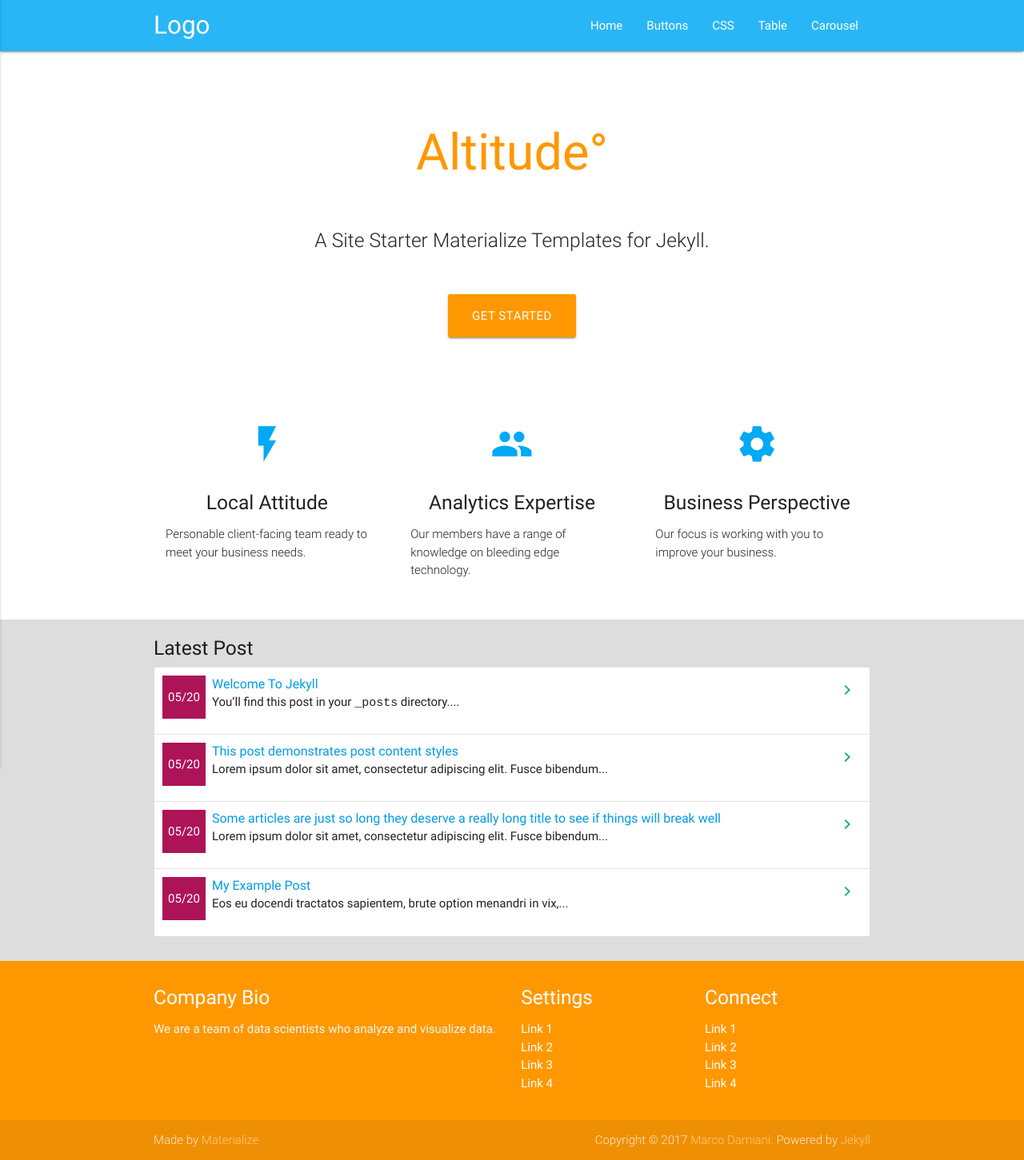
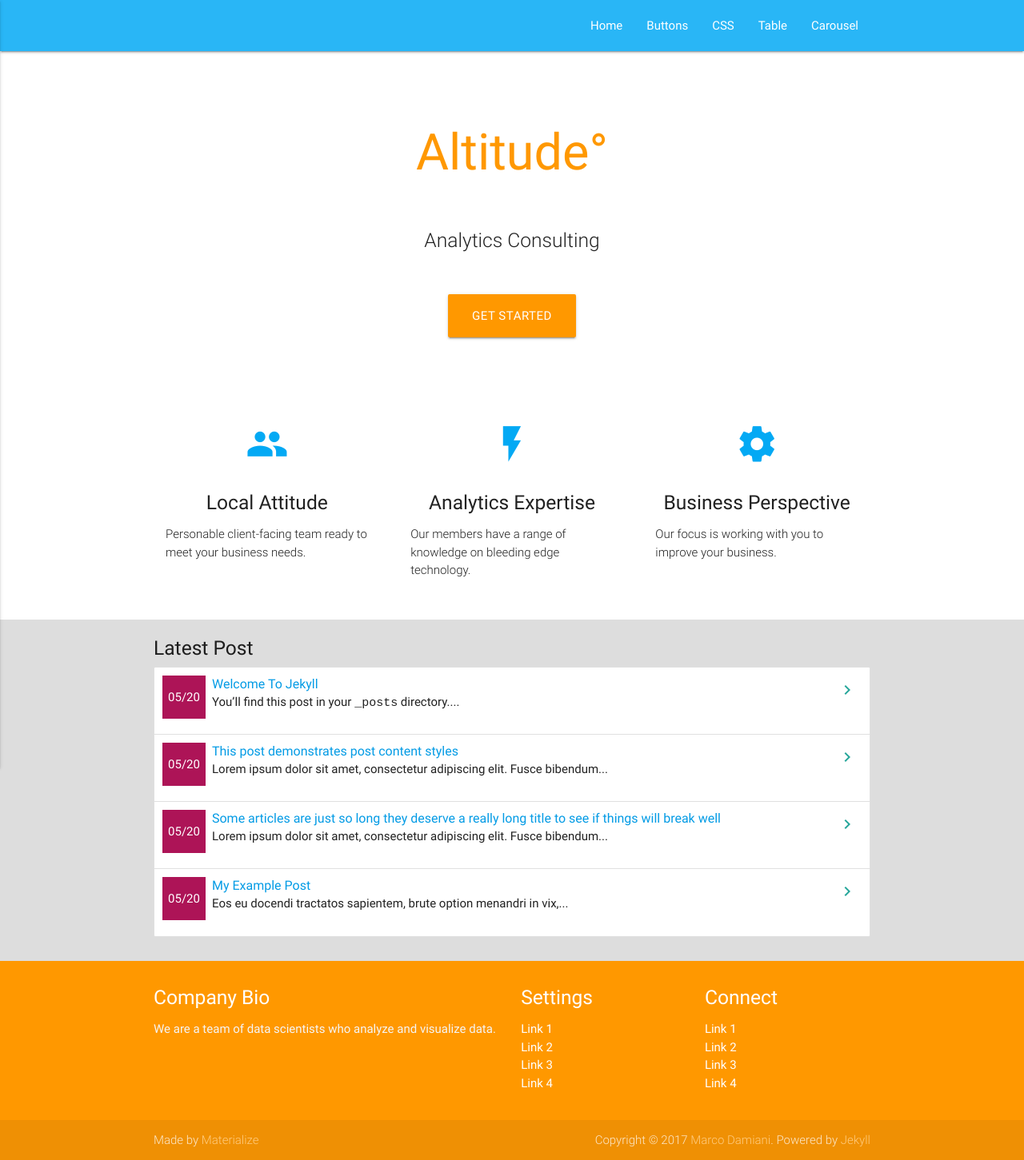
Before and after one commit to kiefersmith/Altitude-Website, a Jekyll site: the page built from index.md, in a window 1280 px wide. Shown: the whole page at 80% size. Built offline with Jekyll 4.4.1, drawn with Linux system fonts in a browser that asks for light colours.

Commit message:
Changing text.

```diff
--- a/_config.yml
+++ b/_config.yml
@@ -2,7 +2,7 @@ title: Altitude°
 author:
 email: altitudeconsultingLLC@gmail.com
 description: > # this means to ignore newlines until "baseurl:"
-  description
+  Bringing analytics consulting to the high country and beyond.
 
 twitter_username: macrod68
 github_username:  macrod68
--- a/_includes/header.html
+++ b/_includes/header.html
@@ -1,5 +1,5 @@
 <nav class="light-blue lighten-1" role="navigation">
-    <div class="nav-wrapper container"><a id="logo-container" class="brand-logo" href="{{ "/" | relative_url }}">Logo</a>
+    <div class="nav-wrapper container"><a id="logo-container" class="brand-logo" href="{{ "/" | relative_url }}"></a>
     {% assign default_paths = site.pages | map: "path" %}
     {% assign page_paths = site.header_pages | default: default_paths %}
 
--- a/_layouts/home.html
+++ b/_layouts/home.html
@@ -25,7 +25,7 @@ layout: default
       <div class="row">
         <div class="col s12 m4">
           <div class="icon-block">
-            <h2 class="center light-blue-text"><i class="material-icons">flash_on</i></h2>
+            <h2 class="center light-blue-text"><i class="material-icons">group</i></h2>
             <h5 class="center">Local Attitude</h5>
 
             <p class="light">Personable client-facing team ready to meet your business needs.</p>
@@ -34,7 +34,7 @@ layout: default
 
         <div class="col s12 m4">
           <div class="icon-block">
-            <h2 class="center light-blue-text"><i class="material-icons">group</i></h2>
+            <h2 class="center light-blue-text"><i class="material-icons">flash_on</i></h2>
             <h5 class="center">Analytics Expertise</h5>
 
             <p class="light">Our members have a range of knowledge on bleeding edge technology.</p>
--- a/index.md
+++ b/index.md
@@ -2,4 +2,4 @@
 layout: home
 ---
 
-A Site Starter Materialize Templates for Jekyll.
+Analytics Consulting
```
Also changed, not shown: 4 other files.
